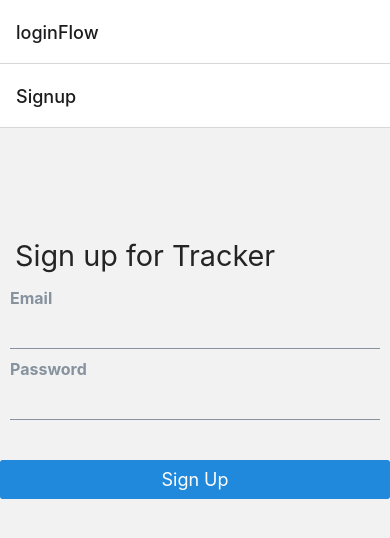
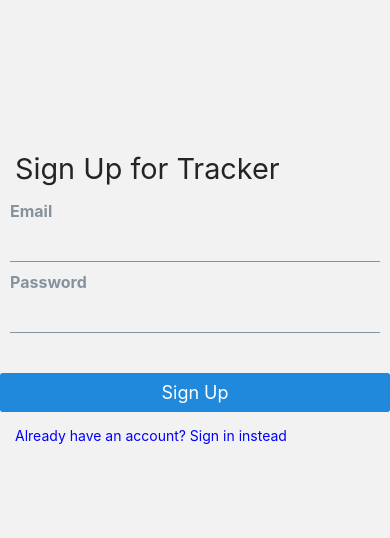
Before and after one commit to mrznaboya/tracks, a React Native app: screen /Signup in a window 390 px wide. Shown: the top 538 px of the page. Built offline with nearby package versions, Linux system fonts and the light colour scheme.

Commit message:
SignupScreen updated, AuthForm Added

```diff
--- a/App.js
+++ b/App.js
@@ -16,8 +16,12 @@
 const Tab = createBottomTabNavigator();
 
 const LoginFlow = () => (
-  <Stack.Navigator initialRouteName="Signup">
-    <Stack.Screen name="Signup" component={SignupScreen} />
+  <Stack.Navigator>
+    <Stack.Screen
+      name="Signup"
+      component={SignupScreen}
+      options={{ headerShown: false }}
+    />
     <Stack.Screen name="Signin" component={SigninScreen} />
   </Stack.Navigator>
 );
@@ -46,7 +50,11 @@
         }}
       >
         <Stack.Navigator>
-          <Stack.Screen name="loginFlow" component={LoginFlow} />
+          <Stack.Screen
+            name="loginFlow"
+            component={LoginFlow}
+            options={{ headerShown: false }}
+          />
           <Stack.Screen name="mainFlow" component={MainFlow} />
         </Stack.Navigator>
       </NavigationContainer>
--- /dev/null
+++ b/src/components/AuthForm.js
@@ -0,0 +1,52 @@
+import React, { useState } from "react";
+import { StyleSheet } from "react-native";
+import { Text, Button, Input } from "@rneui/themed";
+
+import Spacer from "./Spacer";
+
+const AuthForm = ({ headerText, errorMessage, onSubmit, submitButtonText }) => {
+  const [email, setEmail] = useState("");
+  const [password, setPassword] = useState("");
+
+  return (
+    <>
+      <Spacer>
+        <Text h3>{headerText}</Text>
+      </Spacer>
+      <Input
+        label="Email"
+        value={email}
+        onChangeText={setEmail}
+        autoCapitalize="none"
+        autoCorrect={false}
+      />
+      <Input
+        label="Password"
+        value={password}
+        onChangeText={setPassword}
+        autoCapitalize="none"
+        autoCorrect={false}
+        secureTextEntry
+      />
+      {errorMessage ? (
+        <Text style={styles.errorMessageStyle}>{errorMessage}</Text>
+      ) : null}
+      <Spacer />
+      <Button
+        title={submitButtonText}
+        onPress={() => onSubmit({ email, password })}
+      />
+    </>
+  );
+};
+
+const styles = StyleSheet.create({
+  errorMessageStyle: {
+    fontSize: 16,
+    color: "red",
+    marginLeft: 15,
+    marginTop: 15,
+  },
+});
+
+export default AuthForm;
--- a/src/screens/SignupScreen.js
+++ b/src/screens/SignupScreen.js
@@ -1,41 +1,30 @@
-import React, { useState, useContext } from "react";
-import { View, StyleSheet } from "react-native";
+import React, { useContext } from "react";
+import { View, StyleSheet, TouchableOpacity } from "react-native";
 import { useNavigation } from "@react-navigation/native";
-import { Text, Input, Button } from "@rneui/themed";
+import { Text } from "@rneui/themed";
 
 import Spacer from "../components/Spacer";
+import AuthForm from "../components/AuthForm";
 import { Context as AuthContext } from "../context/AuthContext";
 
-const SignupScreen = () => {
-  const [email, setEmail] = useState("");
-  const [password, setPassword] = useState("");
+const SignupScreen = ({ navigation }) => {
   const { state, signup } = useContext(AuthContext);
 
   return (
     <View style={styles.containerStyle}>
-      <Spacer>
-        <Text h3>Sign up for Tracker</Text>
-      </Spacer>
-      <Input
-        label="Email"
-        value={email}
-        onChangeText={setEmail}
-        autoCapitalize="none"
-        autoCorrect={false}
+      <AuthForm
+        headerText="Sign Up for Tracker"
+        errorMessage={state.errorMessage}
+        submitButtonText="Sign Up"
+        onSubmit={signup}
       />
-      <Input
-        label="Password"
-        value={password}
-        onChangeText={setPassword}
-        autoCapitalize="none"
-        autoCorrect={false}
-        secureTextEntry
-      />
-      {state.errorMessage ? (
-        <Text style={styles.errorMessageStyle}>{state.errorMessage}</Text>
-      ) : null}
-      <Spacer />
-      <Button title="Sign Up" onPress={() => signup({ email, password })} />
+      <TouchableOpacity onPress={() => navigation.navigate("Signin")}>
+        <Spacer>
+          <Text style={styles.linkStyle}>
+            Already have an account? Sign in instead
+          </Text>
+        </Spacer>
+      </TouchableOpacity>
     </View>
   );
 };
@@ -45,11 +34,8 @@
     justifyContent: "center",
     marginBottom: 250,
   },
-  errorMessageStyle: {
-    fontSize: 16,
-    color: "red",
-    marginLeft: 15,
-    marginTop: 15,
+  linkStyle: {
+    color: "blue",
   },
 });
 
```
